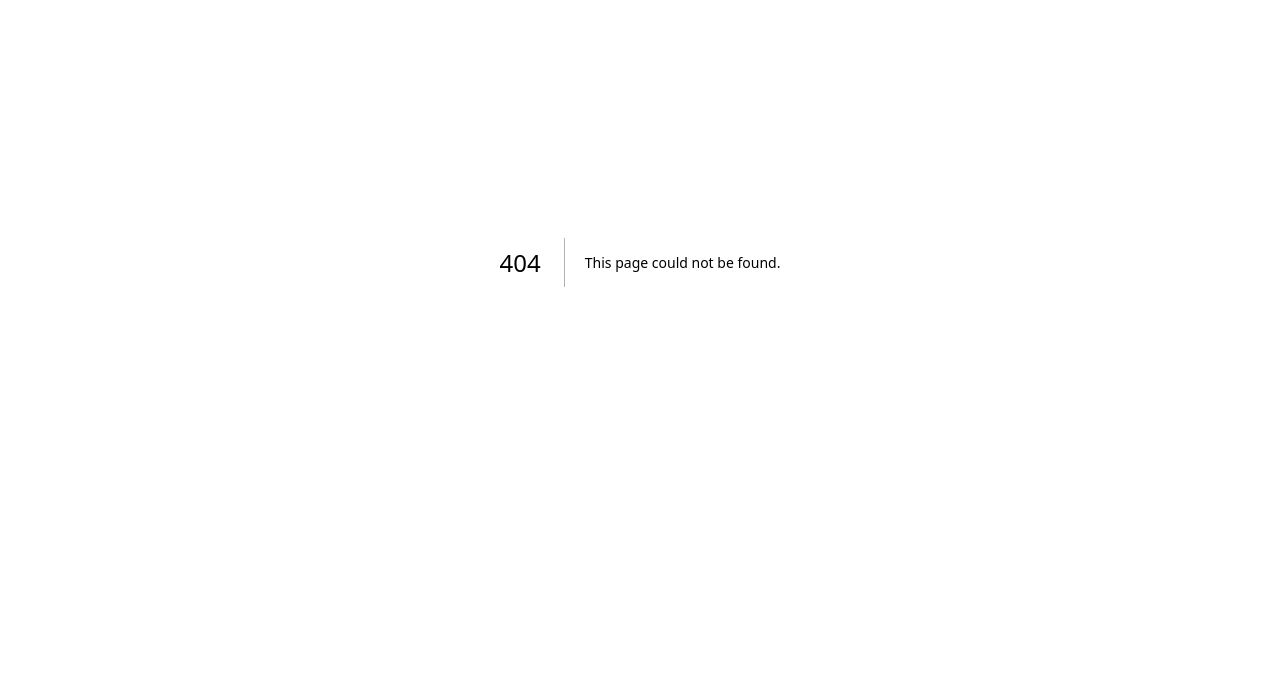
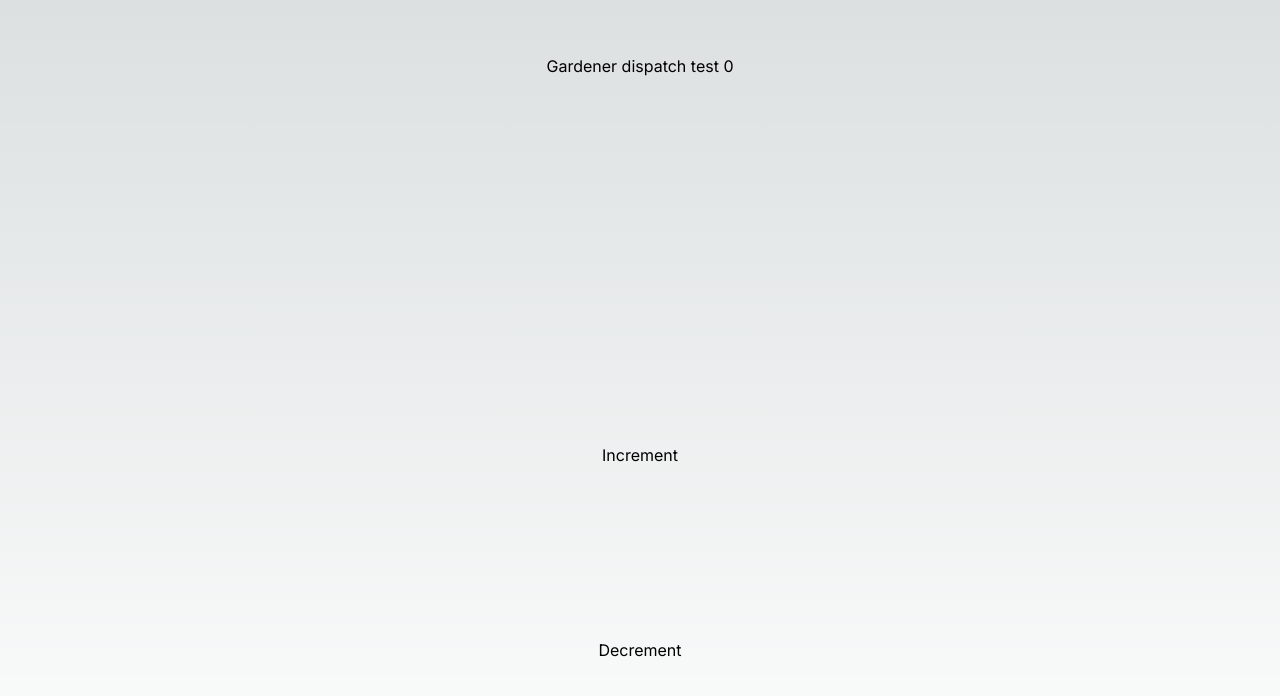
Before and after one commit to No-Country/s13-15-n-java, a Next.js app in the folder frontend/: page /pagina in a window 1280 px wide. Before the commit this address had no page. Shown: the part 138-834 px from the top of the page. Before the commit the page ends 800 px from the top, so only its background shows below. Built offline with nearby package versions, Linux system fonts and the light colour scheme.

Commit message:
add redux template

```diff
--- a/frontend/src/app/layout.js
+++ b/frontend/src/app/layout.js
@@ -1,5 +1,6 @@
 import { Inter } from "next/font/google";
 import "./globals.css";
+import ReduxProvider from "./reduxProvider";
 
 const inter = Inter({ subsets: ["latin"] });
 
@@ -11,7 +12,11 @@ export const metadata = {
 export default function RootLayout({ children }) {
   return (
     <html lang="en">
-      <body className={inter.className}>{children}</body>
+      <body className={inter.className}>
+        <ReduxProvider>
+          {children}
+        </ReduxProvider>
+      </body>
     </html>
   );
 }
--- a/frontend/src/app/pagina.js
+++ /dev/null
@@ -1,14 +0,0 @@
-import GardenerTest from "@/components/GardenerTest";
-import { store } from '../store/store'
-import { Provider } from 'react-redux'
-export default function Pagina() {
-
-  return (
-    <Provider store={store}>
-      <main className="flex min-h-screen flex-col items-center justify-between p-24">
-
-        <GardenerTest></GardenerTest>
-      </main>
-    </Provider>
-  );
-}
--- /dev/null
+++ b/frontend/src/app/pagina/page.js
@@ -0,0 +1,11 @@
+import GardenerTest from "@/components/gardenerTest";
+export default function Home() {
+
+  return (
+
+    <main className="flex min-h-screen flex-col items-center justify-between p-24">
+      <GardenerTest></GardenerTest>
+    </main>
+
+  );
+}
--- /dev/null
+++ b/frontend/src/app/reduxProvider.js
@@ -0,0 +1,9 @@
+'use client'
+
+import { store } from '../store/store'
+import { Provider } from 'react-redux'
+
+
+export default function ReduxProvider({ children }) {
+  return <Provider store={store}>{children}</Provider>
+}
--- a/frontend/src/components/GardenerTest.js
+++ b/frontend/src/components/GardenerTest.js
@@ -13,7 +13,6 @@ export default function GardenerTest() {
       <br />
 
       <button onClick={() => dispatch(increment())}> Increment </button>
-      <br />
       <button onClick={() => dispatch(decrement())}> Decrement </button>
     </main>
   );
--- a/frontend/src/store/reducers/gardenerReducer.js
+++ b/frontend/src/store/reducers/gardenerReducer.js
@@ -4,7 +4,7 @@ const initialState = {
   value: 0,
 }
 export const gardenerReducer = createSlice({
-  name: 'counter',
+  name: 'gardener',
   initialState,
   reducers: {
     increment: (state) => {
@@ -17,6 +17,6 @@ export const gardenerReducer = createSlice({
 })
 
 export const { increment, decrement } = gardenerReducer.actions
-export const selectValue = (state) => state.counter.value;
+export const selectValue = (state) => state.gardener.value;
 
 export default gardenerReducer.reducer
```
